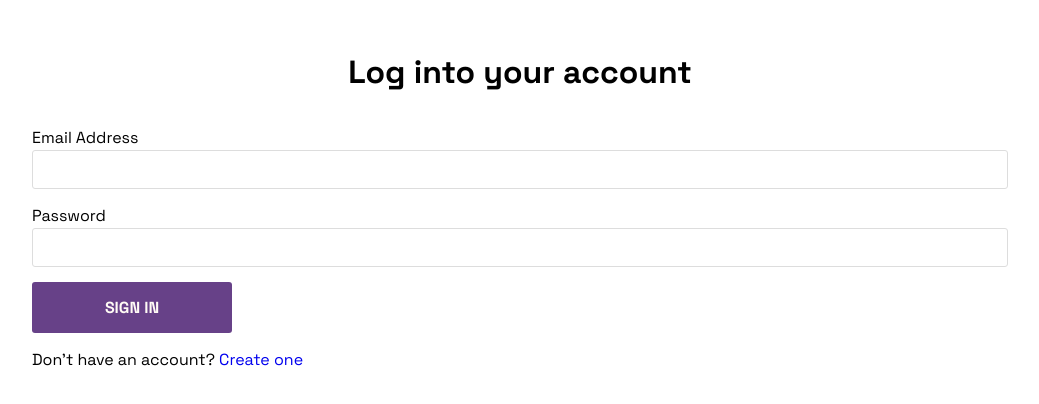
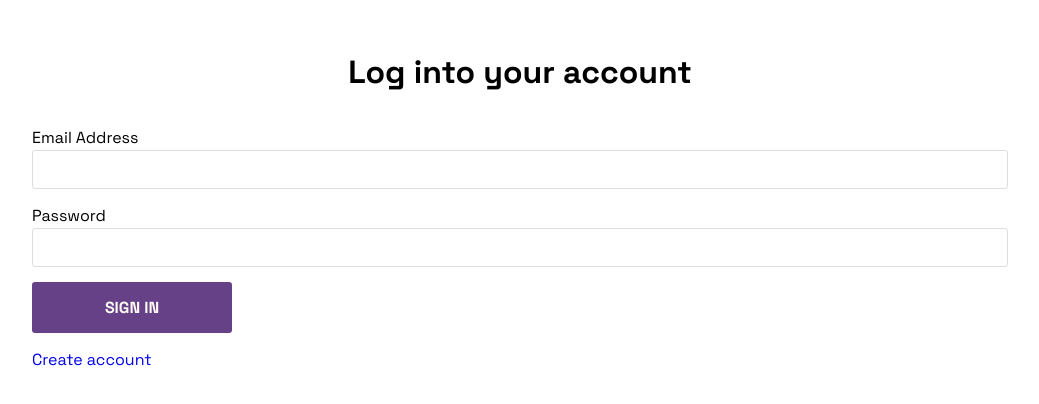
Before and after one commit to UgbabeOG/Post-It-App, a React (Vite) app in the folder client/post-it-app/: page / in a window 1280 px wide. Shown: the part 190-594 px from the top of the page, without its empty margins (120-1159 px from the left). Built offline with nearby package versions, Linux system fonts and the light colour scheme.

Commit message:
fixed login error

```diff
--- a/client/post-it-app/src/components/Login.jsx
+++ b/client/post-it-app/src/components/Login.jsx
@@ -68,7 +68,7 @@ const Login = () => {
         />
         <button className="loginBtn">SIGN IN</button>
         <p>
-          Don't have an account? <Link to="/register">Create one</Link>
+           <Link to="/register">Create account</Link>
         </p>
       </form>
     </main>
```
